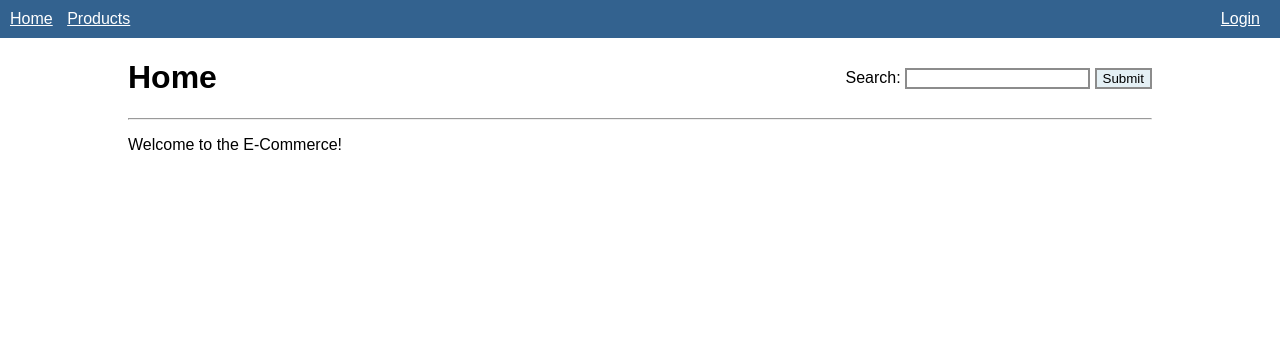
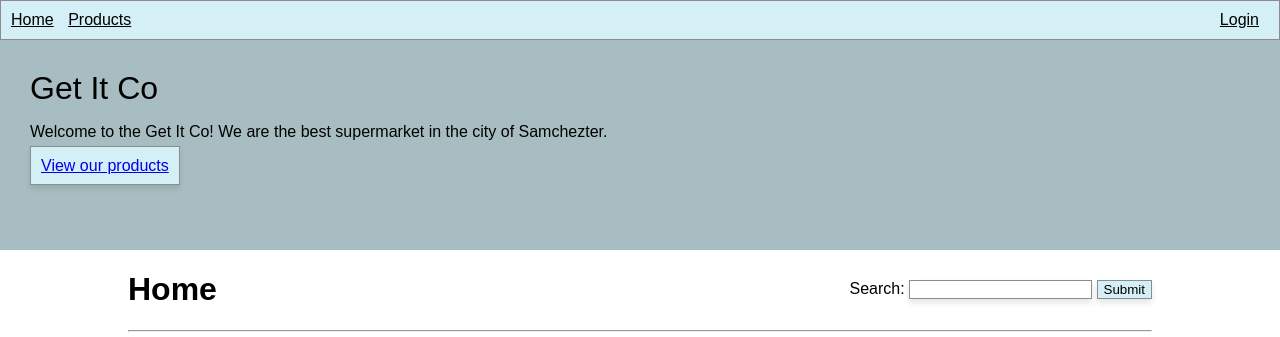
Before and after one commit to ajh123/ua92-get-it-co, a Django app: page / in a window 1280 px wide. Shown: the top 337 px of the page. Run offline with Django 5.2, Linux system fonts and the light colour scheme.

Commit message:
feat: remame to Get It Co; and improve styles; and improve homepage

```diff
--- a/store/static/store/style.css
+++ b/store/static/store/style.css
@@ -13,56 +13,72 @@ main {
     margin-top: 10px;
 }
 
-.grid {
-    display: grid;
-    grid-template-columns: repeat(auto-fill, minmax(120px, 1fr));
-    gap: 10px;
+.products {
+    display: flex;
+    flex-wrap: wrap;
+}
+
+.products > * {
+    margin: 5px;
+}
+
+.hero {
+    background-color: rgb(168, 189, 194);
+    padding: 30px;
+    margin: 0;
+    height: 150px;
+}
+
+.hero > .button {
+    padding: 10px;
 }
 
 /* This rule applies to buttons inputs and any element with the card class */
-button, input, .card {
+button, input, .card, .button {
     border-collapse: collapse; /* collapse is a specific style for table borders */
-    border: 2px solid rgb(140 140 140); /* this creates a gray border that is 2 pixels wide */
+    border: 0.5px solid rgb(140 140 140); /* this creates a gray border that is 0.5 pixels wide */
     border-radius: 0; /* this removes any round corners */
+    box-shadow: 0 4px 6px rgba(0, 0, 0, 0.1);
 }
 
 /* This rule appiles to any button in the normal state */
-button {
+button, .button {
     /* We then use a light blue colour */
-    background-color: rgb(228 240 245);
+    background-color: rgb(212, 239, 245);
 }
 
 /* `:hover` is a pseudo-selector that only applies when in this case any button element is hovered by the mouse */
-button:hover {
+button:hover, .button:hover {
     /* When the button is hovered we want to use a slightly darker blue */
-    background-color: rgb(158, 183, 194);
+    background-color: rgb(168, 189, 194);
 }
 
 /* `:active` means that the button must be clicked to enable the rules */
-button:active {
+button:active, .button:active {
     /* When the button is clicked we want an even darker blue */
-    background-color: rgb(119, 162, 180);
+    background-color: rgb(130, 147, 151);
 }
 
 /* This rule only applies to any `nav` element */
 nav {
-    background-color: rgb(51, 98, 143);
+    background-color: rgb(212, 239, 245);
     padding: 10px;
-    color: white;
-    width: calc(100% - 20px);
+    color: rgb(0, 0, 0);
+    box-shadow: 0 4px 6px rgba(0, 0, 0, 0.1);
+    border: 0.5px solid rgb(140 140 140); /* this creates a gray border that is 0.5 pixels wide */
 }
 
 /* This rule only applies to any `a` (link) elements in a `nav` element */
 nav a {
     text-decoration: underline;
-    color: white;
+    color: rgb(0, 0, 0);
     margin-right: 10px;
 }
 
 /* This rule only applies to any `a` (link) elements that the mouse is hovering in a `nav` element */
 nav a:hover {
     text-decoration: none;
-    color: rgba(255, 255, 255, 0.781);
+    color: rgba(39, 39, 39, 0.781);
 }
 
 /*
@@ -73,7 +89,7 @@ Comments add by me, some colours tweeked.
 /* Table code from Mozilla */
 table {
     border-collapse: collapse;
-    border: 2px solid rgb(140 140 140);
+    border: 0.5px solid rgb(140 140 140); /* this creates a gray border that is 0.5 pixels wide */
     font-family: sans-serif;
     font-size: 0.8rem;
     letter-spacing: 1px;
@@ -87,7 +103,7 @@ caption {
 
 thead,
 tfoot {
-    background-color: rgb(255, 255, 255);
+    background-color: rgb(168, 189, 194);
 }
 
 /* This rule creats a 1px wide gray border with some padding to have better seperation */
@@ -103,7 +119,7 @@ td:last-of-type {
 
 /* The psuedo selector of `tr:nth-of-type` will iterate through all `tr` elements and only apply a white colour if the row is even */
 tbody > tr:nth-of-type(even) {
-    background-color: rgb(255, 255, 255);
+    background-color: rgba(212, 239, 245, 0.932);
 }
 
 /* This rule will right align any table headers in the table footer */
--- a/store/templates/store/index.html
+++ b/store/templates/store/index.html
@@ -6,7 +6,7 @@
     <head>
         <meta charset="UTF-8">
         <meta name="viewport" content="width=device-width, initial-scale=1.0">
-        <title>E-Commerce</title>
+        <title>Get It Co</title>
         <!-- Use the static tag to reference the store's style.css from the backend -->
         <link rel="stylesheet" href="{% static 'store/style.css' %}">
         <script type="application/javascript" src="{% static 'store/cart.js' %}"></script>
@@ -38,6 +38,11 @@
                 {% endif %}
             </nav>
         </header>
+        <section class="hero">
+            <span style="font: 2em sans-serif;">Get It Co</span>
+            <p>Welcome to the Get It Co! We are the best supermarket in the city of Samchezter.</p>
+            <a class="button" href="/products">View our products</a>
+        </section>
         <main>
             <div>
                 <h1 style="width: 30%;">Home</h1>
@@ -48,7 +53,16 @@
                 </form>
             </div>
             <hr/>
-            <p>Welcome to the E-Commerce!</p>
+            <section>
+                <div style="float: left;">
+                    <h2>Location</h2>
+                    <p>We are located right in the heart of Samchezter.</p>
+                </div>
+                <div style="float: right;">
+                    <iframe width="100%" height="200px" src="https://maps.minersonline.uk"></iframe>
+                </div>
+            </section>
+
         </main>
     </body>
 </html>
--- a/store/templates/store/product.html
+++ b/store/templates/store/product.html
@@ -6,7 +6,7 @@
     <head>
         <meta charset="UTF-8">
         <meta name="viewport" content="width=device-width, initial-scale=1.0">
-        <title>E-Commerce | {{product.name}}</title>
+        <title>Get It Co | {{product.name}}</title>
         <!-- Use the static tag to reference the store's style.css from the backend -->
         <link rel="stylesheet" href="{% static 'store/style.css' %}">
         <script type="application/javascript" src="{% static 'store/cart.js' %}"></script>
--- a/store/templates/store/product_index.html
+++ b/store/templates/store/product_index.html
@@ -6,7 +6,7 @@
     <head>
         <meta charset="UTF-8">
         <meta name="viewport" content="width=device-width, initial-scale=1.0">
-        <title>E-Commerce | Products</title>
+        <title>Get It Co | Products</title>
         <!-- Use the static tag to reference the store's style.css from the backend -->
         <link rel="stylesheet" href="{% static 'store/style.css' %}">
         <script type="application/javascript" src="{% static 'store/cart.js' %}"></script>
@@ -50,7 +50,7 @@
             <hr/>
             <!-- Check if there are products available -->
             {% if products %}
-            <div class="grid">
+            <div class="products">
                 <!-- Create a loop to iterate all the products -->
                 {% for product in products %}
                 <!-- For every product create the following HTML element VVVV -->
--- a/store/templates/store/profile.html
+++ b/store/templates/store/profile.html
@@ -6,7 +6,7 @@
     <head>
         <meta charset="UTF-8">
         <meta name="viewport" content="width=device-width, initial-scale=1.0">
-        <title>E-Commerce | Your Profile</title>
+        <title>Get It Co | Your Profile</title>
         <!-- Use the static tag to reference the store's style.css from the backend -->
         <link rel="stylesheet" href="{% static 'store/style.css' %}">
         <script type="application/javascript" src="{% static 'store/cart.js' %}"></script>
```
